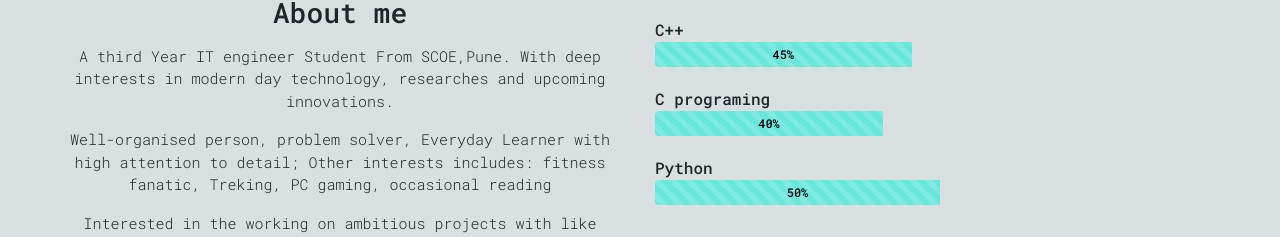
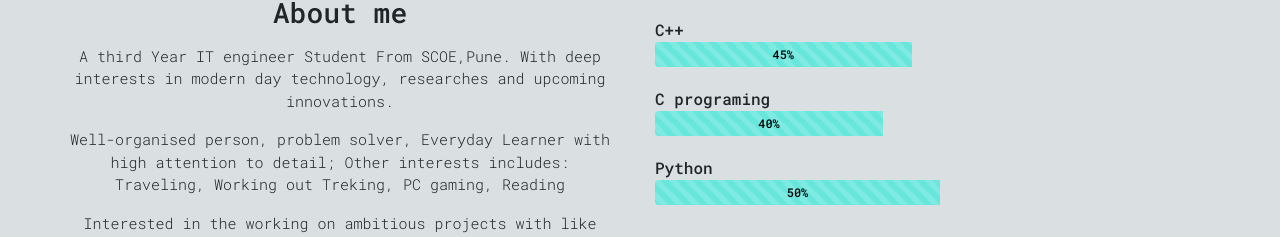
Before and after one commit to Rushabh-Runwal/My-Portfolio, a React (Create React App) app: page / in a window 1280 px wide. Shown: the part 1843-2080 px from the top of the page. Built offline with nearby package versions, Linux system fonts and the light colour scheme.

Commit message:
Update About.js

```diff
--- a/src/components/About.js
+++ b/src/components/About.js
@@ -63,8 +63,8 @@ const About = () => {
           </p>
           <p>
             Well-organised person, problem solver, Everyday Learner with high
-            attention to detail; Other interests includes: fitness fanatic,
-            Treking, PC gaming, occasional reading
+            attention to detail; Other interests includes: Traveling, Working out
+            Treking, PC gaming, Reading
           </p>
           <p>
             Interested in the working on ambitious projects with like minded
```
